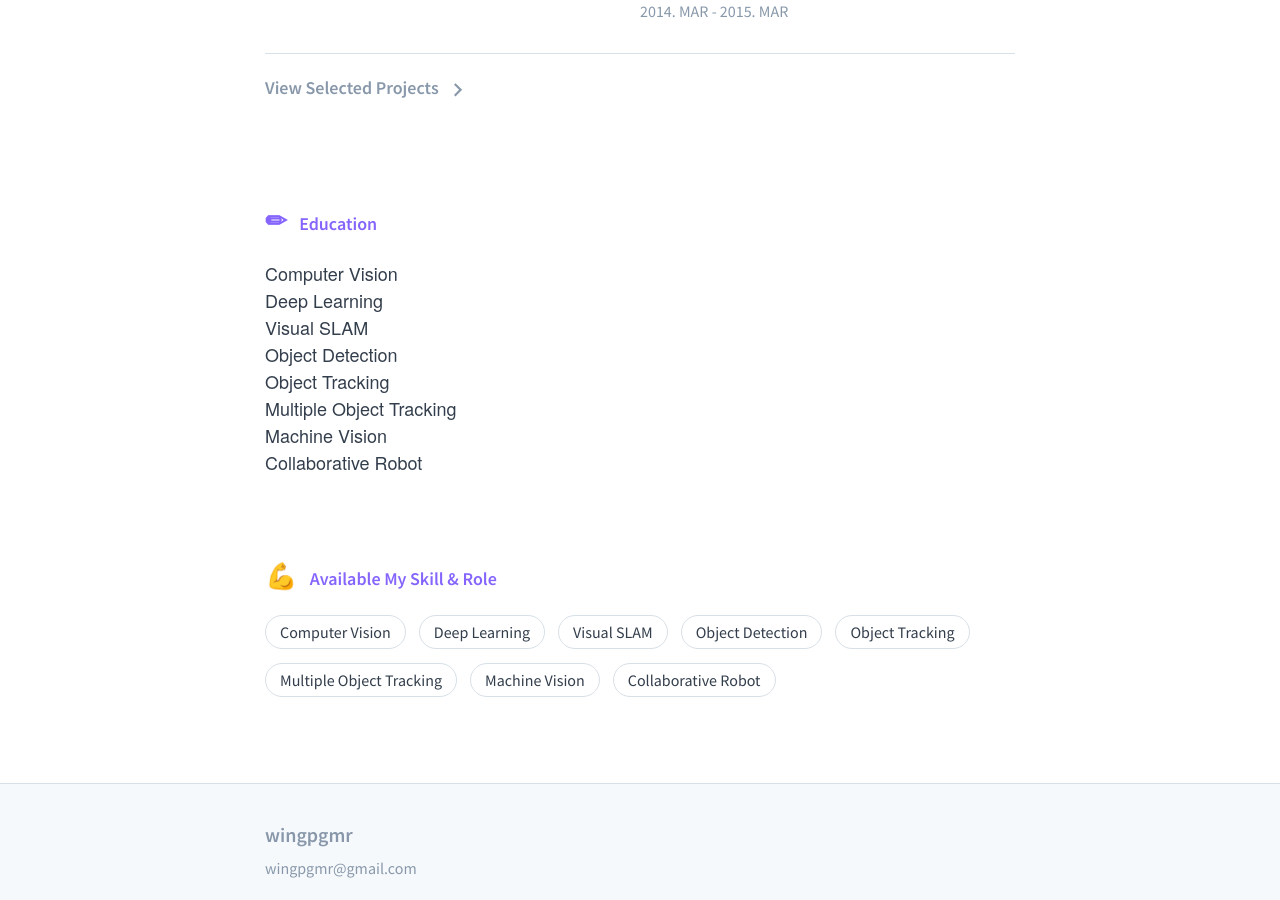
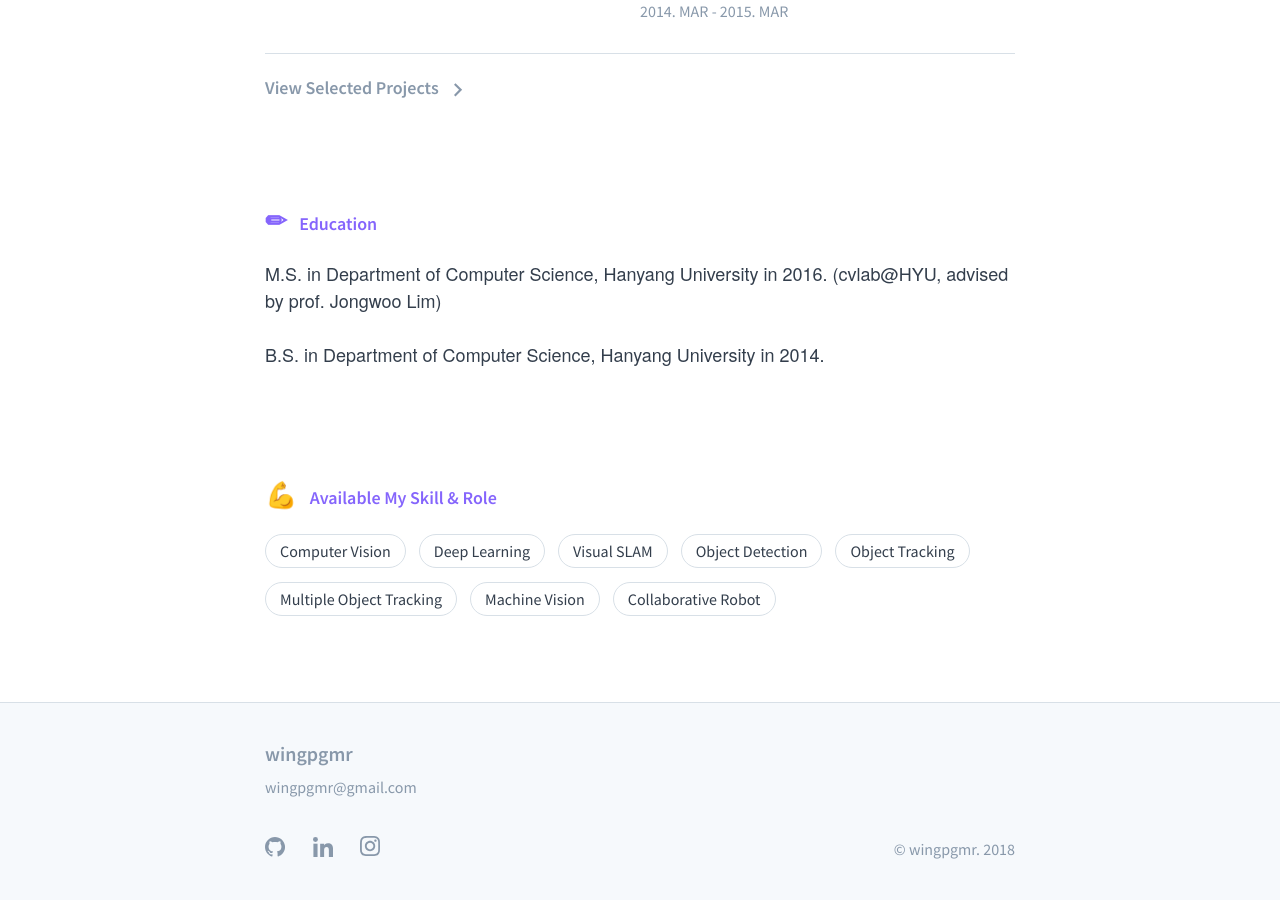
Before and after one commit to wingpgmr/changed, a Jekyll site: the page built from index.md, in a window 1280 px wide and 900 px high, scrolled down 711 px. Built offline with Jekyll 4.4.1, drawn with Linux system fonts in a browser that asks for light colours.

Commit message:
Update resume.html

```diff
--- a/_includes/resume.html
+++ b/_includes/resume.html
@@ -54,11 +54,10 @@
         </p>
     </div>
     <ul>
-        {% for skill-role in site.data.skill-roles %}
-            <li class="skill_name">
-                {{ skill-role.name }}
-            </li>
-        {% endfor %}
+	<li>M.S. in Department of Computer Science, Hanyang University in 2016. (cvlab@HYU, advised by prof. Jongwoo Lim) </li>
+	<br />
+    	<li>B.S. in Department of Computer Science, Hanyang University in 2014. </li>
+	<br />
     </ul>
 </section>
 
```
